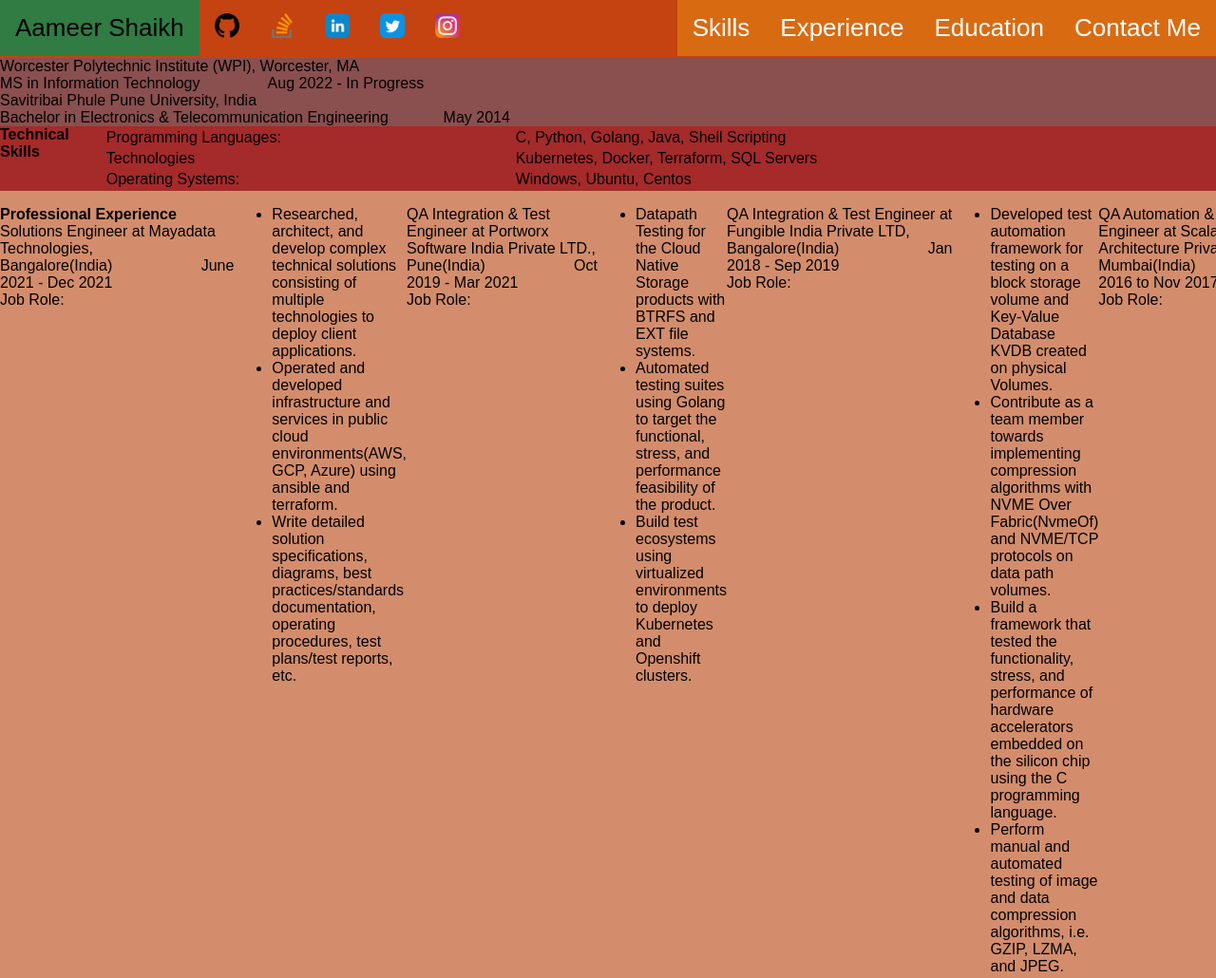
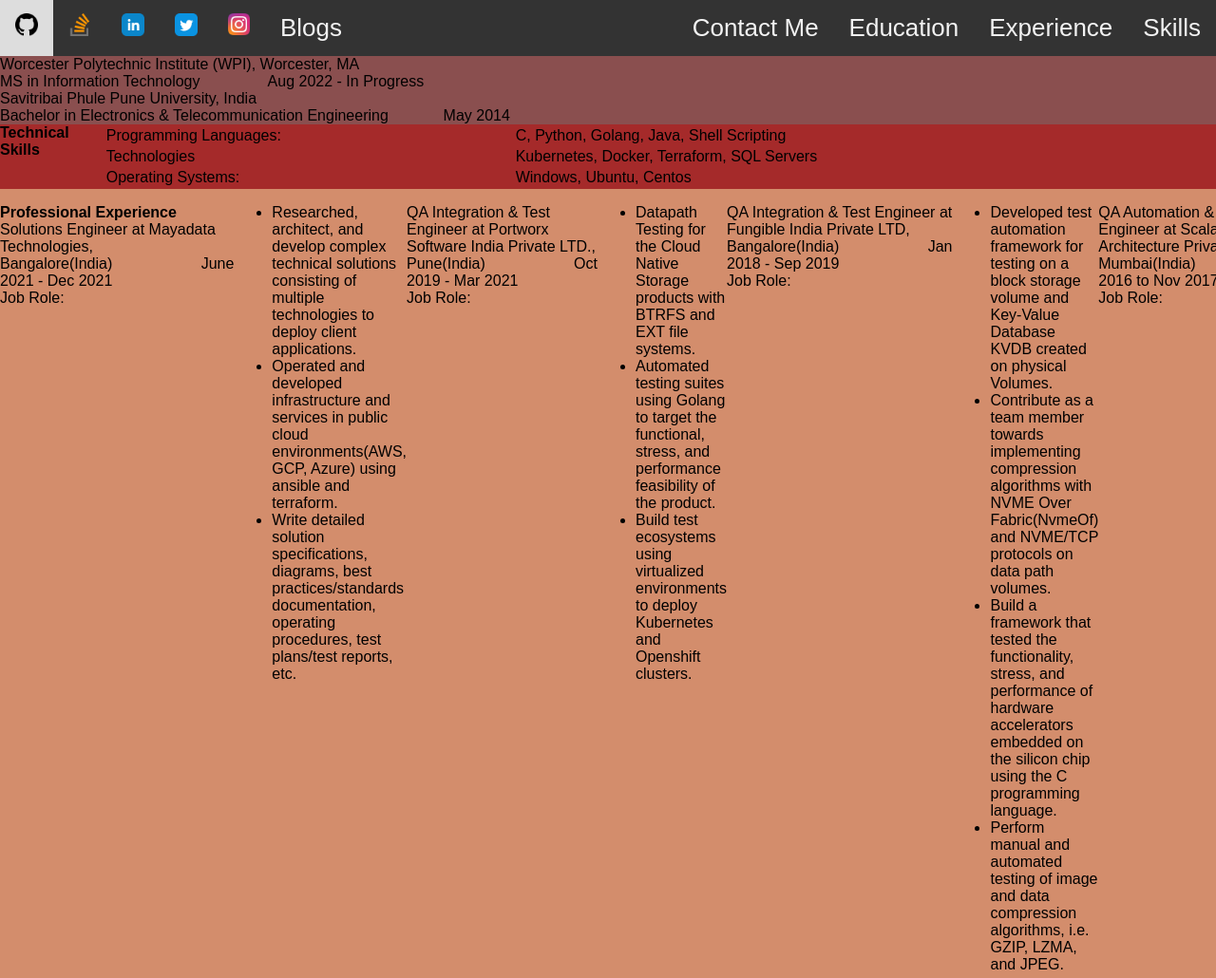
Before and after one commit to aamirqs/aamirqs.github.io, a plain HTML site: page index.html in a window 1280 px wide. Shown: the top 1030 px of the page at 95% size. Drawn offline with Linux system fonts and the light colour scheme.

Commit message:
top nav changes

```diff
--- /dev/null
+++ b/css/style.css
@@ -0,0 +1,70 @@
+body{
+  background-color: #ddd;
+  margin: 0;
+}
+.topnav {
+  background-color: #333;
+  overflow: hidden;
+}
+
+.topnav a {
+float: left;
+color: #f2f2f2;
+text-align: center;
+padding: 14px 16px;
+text-decoration: none;
+font-size: 17px;
+}
+
+.topnav a:hover {
+background-color: #ddd;
+color: black;
+}
+
+.topnav a.active {
+background-color: #04AA6D;
+color: white;
+}
+
+.topnav-right {
+float: right;
+}
+.topnav img{
+  padding-bottom: 10%;
+}
+
+
+
+
+
+
+
+
+
+
+
+
+
+
+
+
+
+
+
+#container {
+  width: 100%;
+  display: flex;
+  background-color: brown;
+}
+#leftThing {
+  width: 25%;
+  background-color: blue;
+}
+#content {
+  width: 50%;
+  background-color: green;
+}
+#rightThing {
+  width: 25%;
+  background-color: yellow;
+}
--- a/index.html
+++ b/index.html
@@ -4,7 +4,7 @@
       <meta charset="UTF-8">
       <meta name="viewport" content="width=device-width, initial-scale=1.0">
       <meta http-equiv="X-UA-Compatible" content="ie=edge">
-      <link rel="stylesheet" href="style.css">
+      <link rel="stylesheet" href="css/style.css">
       <link rel="shortcut icon" href="images/title_img.png" type="image/jpeg">
       <link rel="apple-touch-icon" href="images/title_img.png" type="image/jpeg">
       <link rel="icon" sizes="192x192" href="images/title_img.png">
@@ -14,18 +14,22 @@
       body, h1,h2,h3,h4,h5,h6, div {font-family: "Montserrat", sans-serif}
    </style>
    <body>
-      <div class="topnav">
-         <a href="#" >Aameer Shaikh</a>
-         <a href="https://github.com/aamirqs/"><img src="images/github.png"  width="26px"></a>
-         <a href="https://stackoverflow.com/users/4770412/aamir-shaikh"><img src="images/stack-overflow.png" width="26px"></img></a>
-         <a href="https://www.linkedin.com/in/aamirqs/"><img src="images/linkedin.png"  width="26px"></a>
-         <a href="https://twitter.com/aamirqs/"><img src="images/twitter.png"  width="26px"></a>
-         <a href="#profile_section" ><img src="images/instagram.png"  width="26px"></a>
-         <a href="#" class="right">Contact Me</a>
-         <a href="#" class="right">Education</a>
-         <a href="#" class="right">Experience</a>
-         <a href="#" class="right">Skills</a>
+      <div class="topnav" >
+         <a href="https://github.com/aamirqs/"><img src="images/github.png"  width="24px" height="24px"></a>
+         <a href="https://stackoverflow.com/users/4770412/aamir-shaikh"><img src="images/stack-overflow.png" width="24px"></img></a>
+         <a href="https://www.linkedin.com/in/aamirqs/"><img src="images/linkedin.png"  width="24px"></a>
+         <a href="https://twitter.com/aamirqs/"><img src="images/twitter.png"  width="24px"></a>
+         <a href="https://www.instagram.com/aameershaikh329/" ><img src="images/instagram.png"  width="23px"></a>
+         <a href="#"style="font-size: 26px;">Blogs</a>
+         <div class="topnav-right">
+            <a href="#"style="font-size: 26px;">Contact Me</a>
+         <a href="#"style="font-size: 26px;">Education</a>
+         <a href="#"style="font-size: 26px;">Experience</a>
+         <a href="#"style="font-size: 26px;">Skills</a>
+         </div>
+
       </div>
+
       <div id="container" width="100%" style="background-color: rgb(138, 79, 79);">
         Worcester Polytechnic Institute (WPI), Worcester, MA<br>
         MS in Information Technology&nbsp;&nbsp;&nbsp;&nbsp;&nbsp;&nbsp;&nbsp;&nbsp;&nbsp;&nbsp;&nbsp;&nbsp;&nbsp;&nbsp;&nbsp;&nbsp;Aug 2022 - In Progress<br>
```
